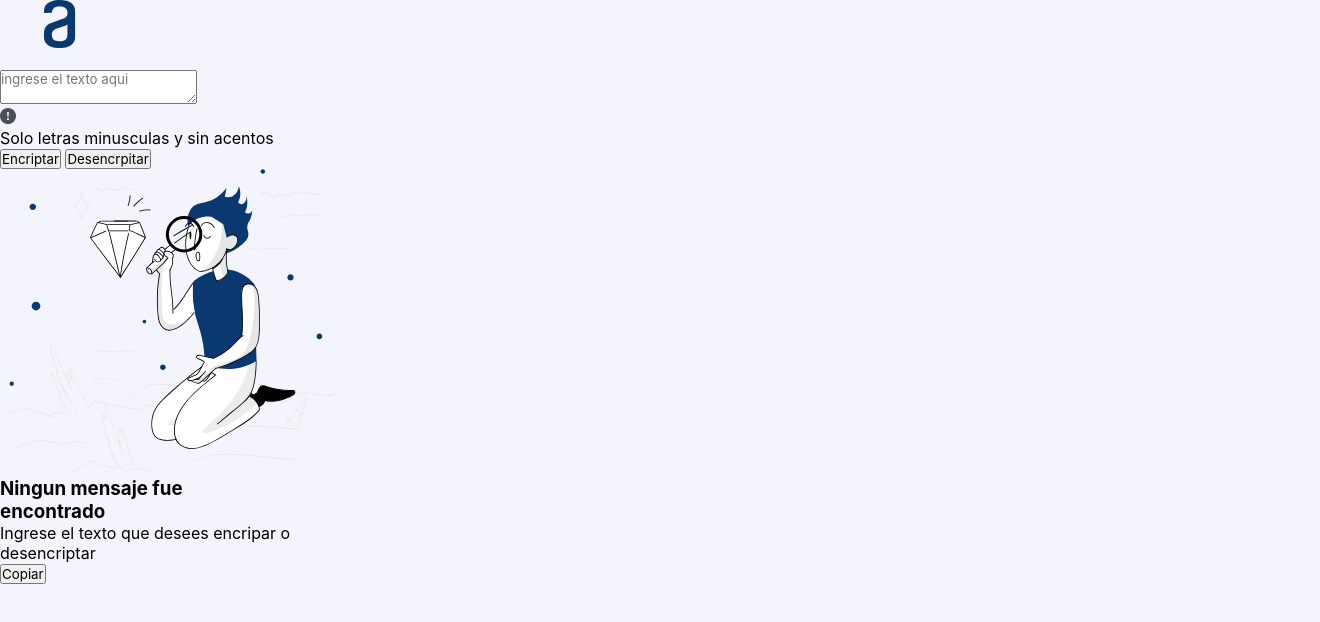
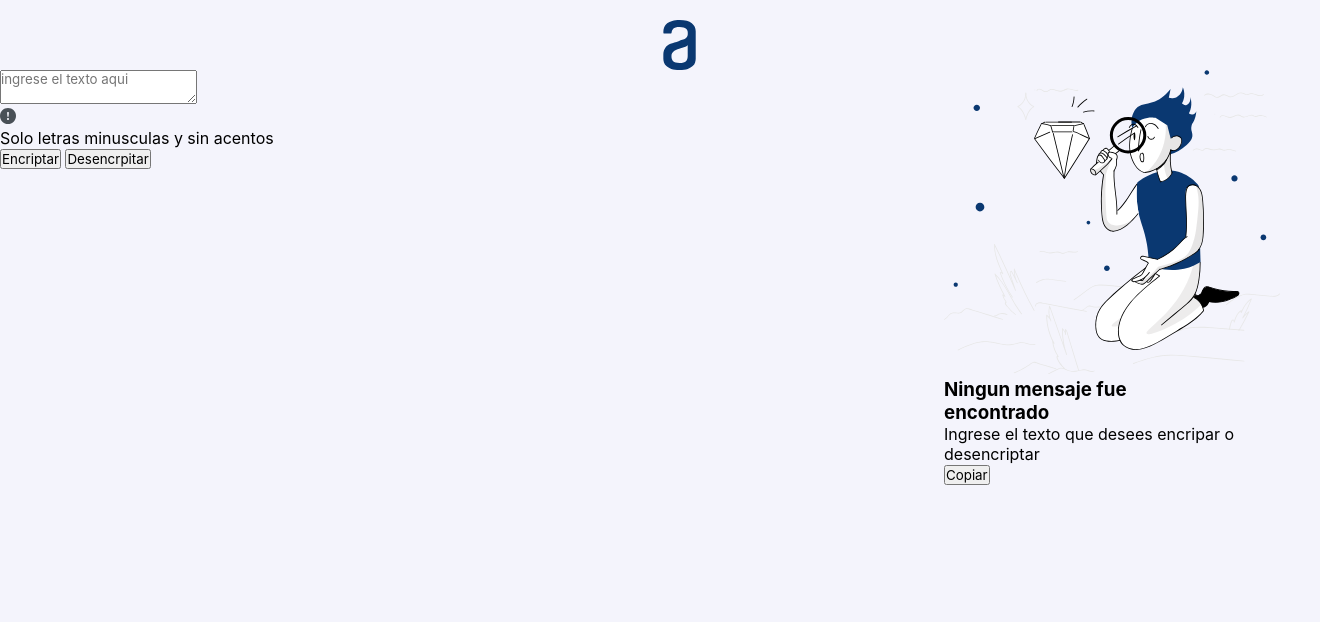
Before and after one commit to Ema-prowler/challenge-encriptador, a plain HTML site: page index.html in a window 1280 px wide. Shown: the whole page, 1320 px wide, since content can reach past the window. Drawn offline with Linux system fonts and the light colour scheme; a web font is replaced by a local one.

Commit message:
agregando estilo a la imagen logo y al main, aclarando uso de parte del codigo para otros desarolladores

```diff
--- a/css/style.css
+++ b/css/style.css
@@ -13,3 +13,19 @@ header {
   width: 100%;
   height: 70px;
 }
+/*estilo del logo*/
+.Logo {
+  width: 100%;
+  height: 50px;
+  padding-top: 20px;
+  padding-left: 40px;
+}
+
+/*estilo del main*/
+main {
+  position: absolute; /* Establece el posicionamiento absoluto del elemento */
+  width: 100%;
+  height: 90%;
+  display: flex; /* Convierte el contenedor en un contenedor flexible */
+  justify-content: space-between; /* Distribuye el espacio entre los elementos secundarios */
+}
```
